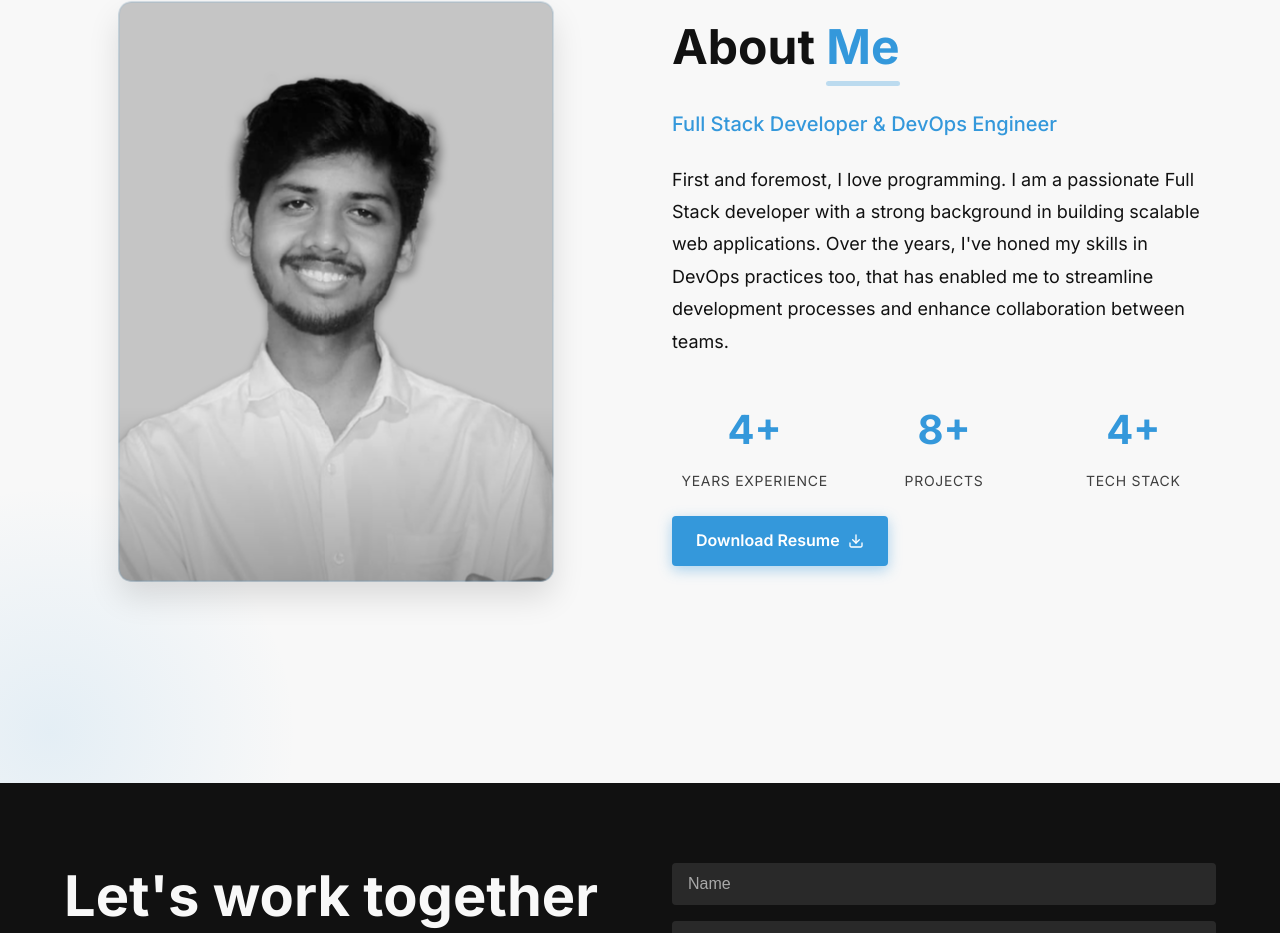
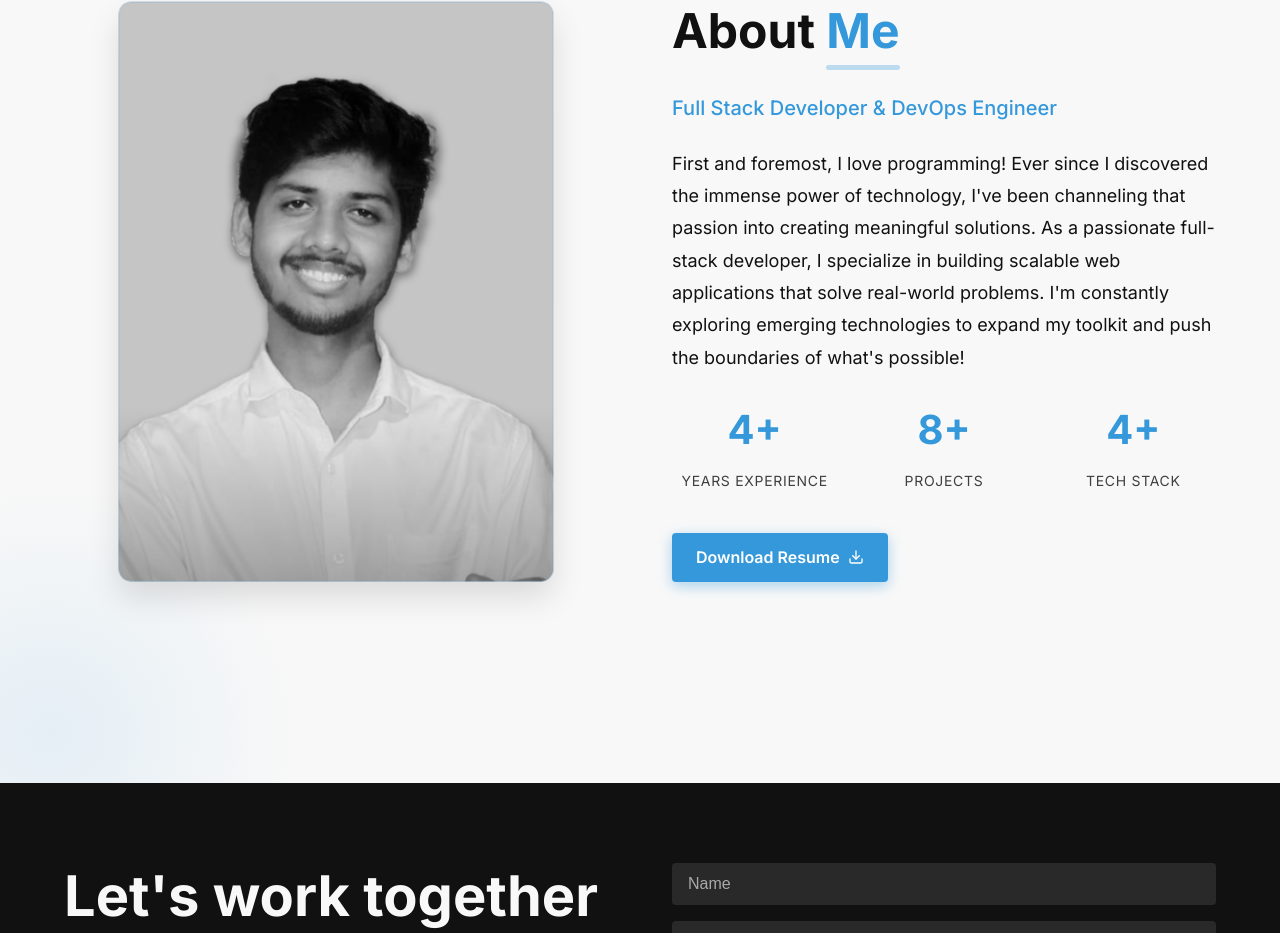
Before and after one commit to bullet-ant/portfolio-remastered, a React (Vite) app: page / in a window 1280 px wide. Shown: the part 4902-5835 px from the top of the page. Built offline with nearby package versions, Linux system fonts and the light colour scheme.

Commit message:
add README.md and enhance AboutSection content

```diff
--- a/src/components/AboutSection.jsx
+++ b/src/components/AboutSection.jsx
@@ -154,7 +154,7 @@ const AboutSubheading = styled(motion.p)`
 
 const AboutDescription = styled(motion.div)`
   font-size: 1.125rem;
-  margin-bottom: 2.5rem;
+  margin-bottom: 1.5rem;
   line-height: 1.8;
 
   p {
@@ -170,7 +170,7 @@ const AboutStats = styled(motion.div)`
   display: grid;
   grid-template-columns: repeat(auto-fit, minmax(120px, 1fr));
   gap: 1.5rem;
-  margin-top: 2.5rem;
+  margin-bottom: 1rem;
 `;
 
 const StatItem = styled(motion.div)`
@@ -268,11 +268,13 @@ function AboutSection() {
 
             <AboutDescription variants={item}>
               <p>
-                First and foremost, I love programming. I am a passionate Full
-                Stack developer with a strong background in building scalable
-                web applications. Over the years, I've honed my skills in DevOps
-                practices too, that has enabled me to streamline development
-                processes and enhance collaboration between teams.
+                First and foremost, I love programming! Ever since I discovered
+                the immense power of technology, I've been channeling that
+                passion into creating meaningful solutions. As a passionate
+                full-stack developer, I specialize in building scalable web
+                applications that solve real-world problems. I'm constantly
+                exploring emerging technologies to expand my toolkit and push
+                the boundaries of what's possible!
               </p>
             </AboutDescription>
 
```
Also changed, not shown: 1 other file (tests, documents, lock files or other folders).
